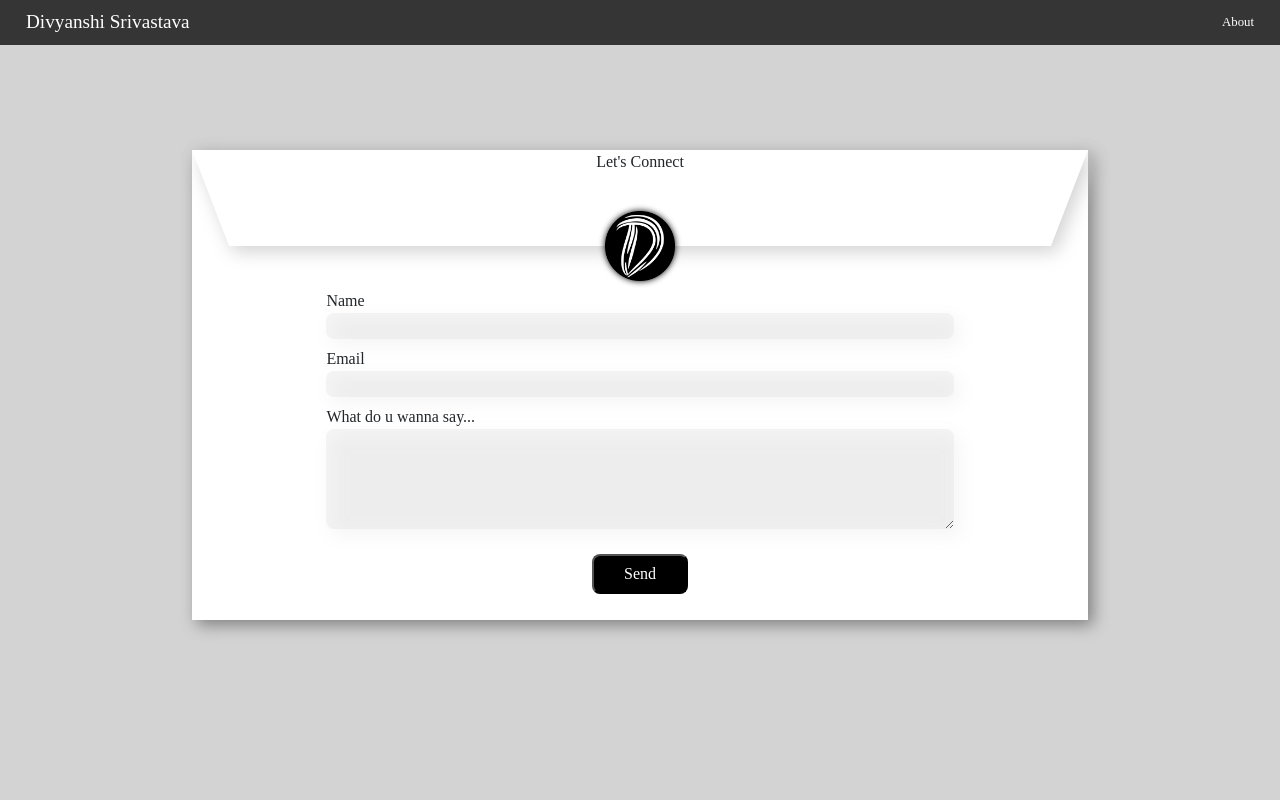
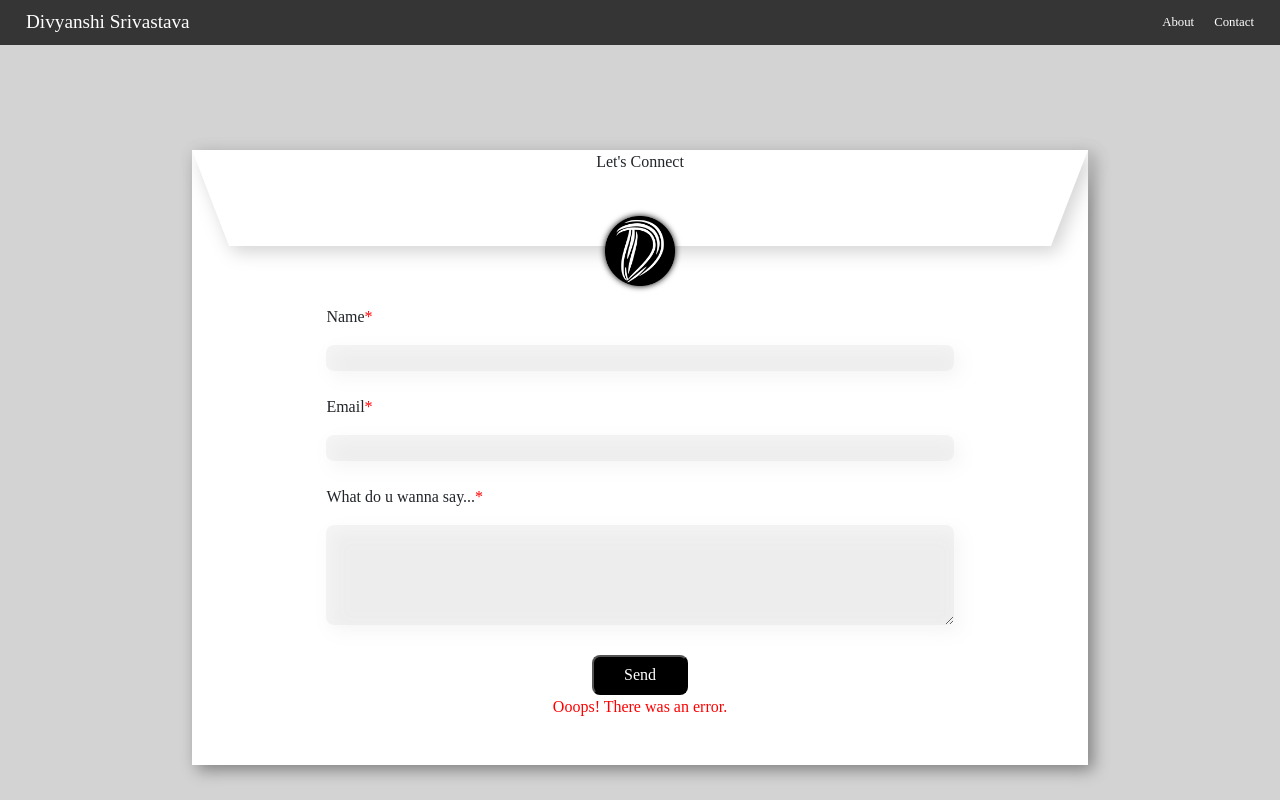
Before and after one commit to Dvnc94/Personal_Page, a React (Create React App) app in the folder react_ui/: page /Portfolio/contact in a window 1280 px wide. Built offline with nearby package versions, Linux system fonts and the light colour scheme.

Commit message:
Contact page is working

```diff
--- a/react_ui/src/Contact/Contact.js
+++ b/react_ui/src/Contact/Contact.js
@@ -3,6 +3,33 @@ import './contact.css';
 import dvncLogo from "../../public/dvncLogo.png";
 
 class Contact extends Component {
+  constructor(props) {
+    super(props);
+    this.submitForm = this.submitForm.bind(this);
+    this.state = {
+      status: "ERROR"
+    };
+  }
+
+  submitForm(ev) {
+    ev.preventDefault();
+    const form = ev.target;
+    const data = new FormData(form);
+    const xhr = new XMLHttpRequest();
+    xhr.open(form.method, form.action);
+    xhr.setRequestHeader("Accept", "application/json");
+    xhr.onreadystatechange = () => {
+      if (xhr.readyState !== XMLHttpRequest.DONE) return;
+      if (xhr.status === 200) {
+        form.reset();
+        this.setState({ status: "SUCCESS" });
+      } else {
+        this.setState({ status: "ERROR" });
+      }
+    };
+    xhr.send(data);
+  }
+
   render() {
     return (
       <div className="contact-container">
@@ -13,14 +40,23 @@ class Contact extends Component {
               <img src={dvncLogo} className="dvnc-seal" alt="dvncLogo"/>
             </div>
             <div className="form">
-            <form>
-              <label className="label">Name</label>
-              <input className="input" />
-              <label className="label">Email</label>
-              <input className="input" />
-              <label className="label">What do u wanna say...</label>
-              <textarea className="input" rows="4"/>
-              <div className="send-button-container"><button className="send-button">Send  </button></div>
+            <form
+              onSubmit={this.submitForm}
+              action="https://formspree.io/mlepkgyo"
+              method="POST"
+            >
+              <label className="label">Name<p className="red">*</p></label>
+              <input className="input" name="name" />
+              <label className="label">Email<p className="red">*</p></label>
+              <input className="input" name="email" />
+              <label className="label">What do u wanna say...<p className="red">*</p></label>
+              <textarea className="input" rows="4" name="message" />
+              <div className="send-button-container">
+                {this.state.status === "SUCCESS" ? <p>Thanks for reaching out. I'll get back to you soon</p> :
+                  <button className="send-button">Send</button>
+                }
+                {this.state.status === "ERROR" && <p style={{color: "red"}}>Ooops! There was an error.</p>}
+              </div>
             </form>
             </div>
           </div>
--- a/react_ui/src/Contact/contact.css
+++ b/react_ui/src/Contact/contact.css
@@ -7,11 +7,10 @@
     -moz-animation: argh-my-eyes 1s infinite;
 }
 .envelop-container {
-    position: absolute;
     background-color: white;
-    left: 15%;
+    margin-left: 15%;
     width: 70%;
-    height: 470px;
+    min-height: 470px;
     margin-top: 150px;
     min-width: 330px;
     box-shadow: 5px 5px 15px 0px grey;
@@ -19,14 +18,14 @@
 .envelop-fold {
     content: '';
     position: absolute;
-    width: 100%;
+    width: 70%;
     border-left: 37px solid transparent;
     border-right: 37px solid transparent;
     border-top: 96px solid white;
     filter: drop-shadow(5px 6px 9px lightgrey);
 }
 .fold-heading {
-    width: 100%;
+    width: 70%;
     position: absolute;
     z-index: 1;
     height: 20%;
@@ -34,10 +33,10 @@
     vertical-align: middle;
 }
 .logo-container {
-    width: 100%;
+    width: 70%;
     position: absolute;
     height: 70px;
-    top: 13%;
+    top: 27%;
     z-index: 1;
 }
 .dvnc-seal {
@@ -48,11 +47,11 @@
     filter: drop-shadow(0px 0px 3px black);
 }
 .form {
-    padding: 131px 15% 10% 15%;
+    padding: 131px 15% 0 15%;
 }
 .label {
     display: block;
-    margin: .5rem 0 0 0;
+    margin: 1.5rem 0 0 0;
 }
 .input {
     display: block;
@@ -64,9 +63,10 @@
 }
 .send-button-container {
     text-align: center;
-    position: relative;
+    /* position: relative; */
     width: 100%;
-    top: 25px;
+    /* top: 25px; */
+    padding: 30px;
 }
 .send-button {
     background-color: black;
@@ -95,3 +95,7 @@
     99% { background-color:rgb(206, 204, 204); }
     100% { background-color: lightgrey; }
   }
+.red{
+    display: inline-block;
+    color: red;
+}
--- a/react_ui/src/Header/Header.js
+++ b/react_ui/src/Header/Header.js
@@ -39,13 +39,13 @@ class Header extends Component {
                 href={Resume}
                 target='_blank'
                 >Resume
-                </a ></li>
+                </a ></li> */}
               <li><Link
                 className="tab-name"
                 to="/Portfolio/contact"
                 onClick={(e) => this.handleTabChange(e, false)}
                 >Contact
-                </Link></li> */}
+                </Link></li>
             </ul>
         </nav>
       </div>
```
